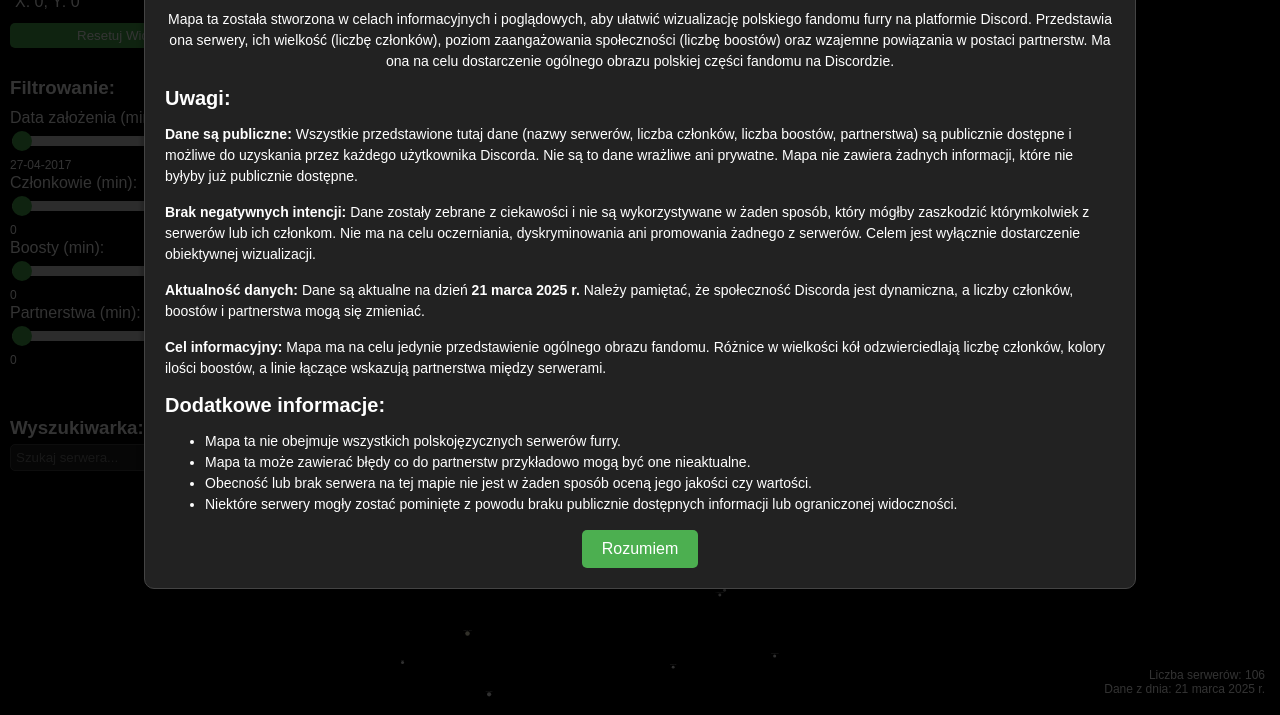
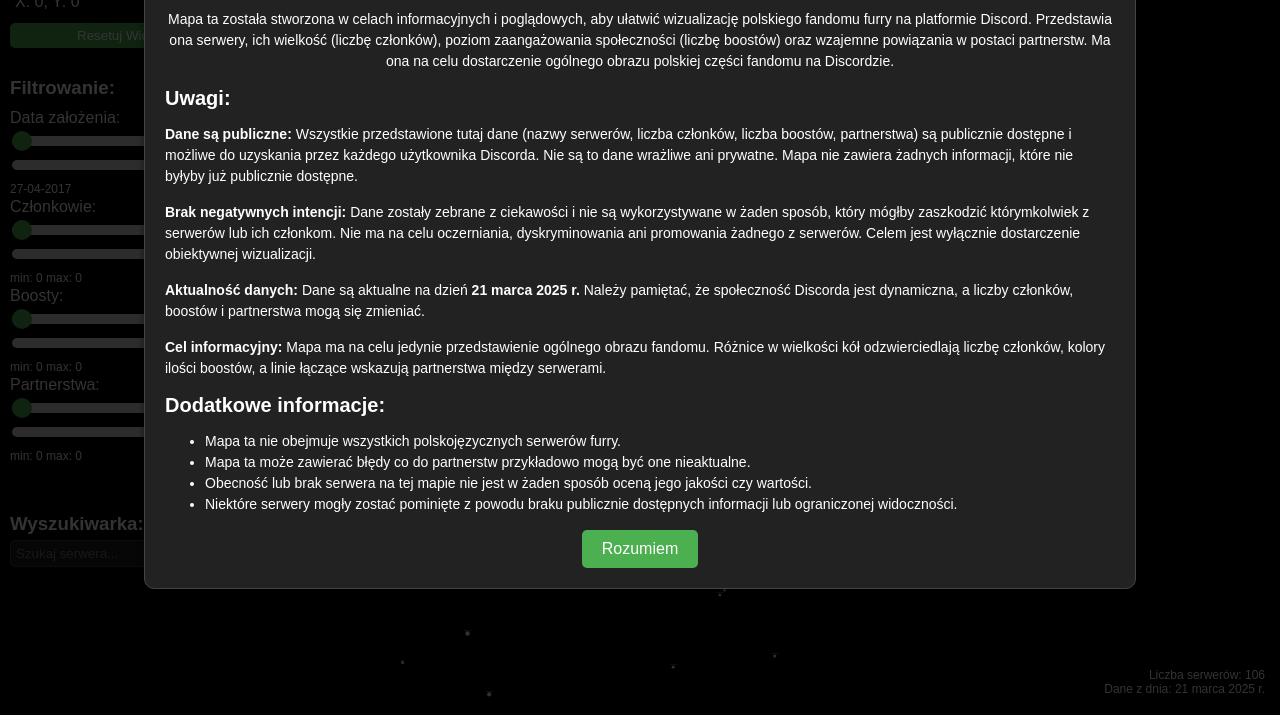
Before and after one commit to GalecO1987/galeco1987.github.io, a plain HTML site: page index.html in a window 1280 px wide. Shown: the part 89-804 px from the top of the page. Drawn offline with nearby package versions, Linux system fonts and the light colour scheme.

Commit message:
Update index.html

```diff
--- a/index.html
+++ b/index.html
@@ -53,21 +53,61 @@
     <button id="resetButton" class="mobile-hidden">Resetuj Widok</button>
     <h3>Filtrowanie:</h3>
     <div id="filterPanel">
-      <label for="dateFilter">Data założenia (min):</label>
-      <input type="range" id="dateFilter" min="0" max="100" value="0">
-      <p id="dateValue">01-01-2017</p>
+      <div class="filter-item">
+        <label for="dateFilterMin">Data założenia:</label>
+        <div class="range-slider-container">
+          <div class="range-track"></div>
+          <div class="range-fill"></div>
+          <input type="range" id="dateFilterMin" class="range-min" min="0" max="1" value="0">
+          <input type="range" id="dateFilterMax" class="range-max" min="0" max="1" value="1">
+        </div>
+        <p id="dateValue" class="filter-value-display">
+          <span class="min-value">min: -</span>
+          <span class="max-value">max: -</span>
+        </p>
+      </div>
 
-      <label for="memberFilter">Członkowie (min):</label>
-      <input type="range" id="memberFilter" min="0" max="2000" value="0">
-      <p id="memberValue">0</p>
+      <div class="filter-item">
+        <label for="memberFilterMin">Członkowie:</label>
+        <div class="range-slider-container">
+          <div class="range-track"></div>
+          <div class="range-fill"></div>
+          <input type="range" id="memberFilterMin" class="range-min" min="0" max="1" value="0">
+          <input type="range" id="memberFilterMax" class="range-max" min="0" max="1" value="1">
+        </div>
+        <p id="memberValue" class="filter-value-display">
+          <span class="min-value">min: 0</span>
+          <span class="max-value">max: 0</span>
+        </p>
+      </div>
 
-      <label for="boostFilter">Boosty (min):</label>
-      <input type="range" id="boostFilter" min="0" max="30" value="0">
-      <p id="boostValue">0</p>
+      <div class="filter-item">
+        <label for="boostFilterMin">Boosty:</label>
+        <div class="range-slider-container">
+          <div class="range-track"></div>
+          <div class="range-fill"></div>
+          <input type="range" id="boostFilterMin" class="range-min" min="0" max="1" value="0">
+          <input type="range" id="boostFilterMax" class="range-max" min="0" max="1" value="1">
+        </div>
+        <p id="boostValue" class="filter-value-display">
+          <span class="min-value">min: 0</span>
+          <span class="max-value">max: 0</span>
+        </p>
+      </div>
 
-      <label for="partnershipFilter">Partnerstwa (min):</label>
-      <input type="range" id="partnershipFilter" min="0" value="0">
-      <p id="partnershipValue">0</p>
+      <div class="filter-item">
+        <label for="partnershipFilterMin">Partnerstwa:</label>
+        <div class="range-slider-container">
+          <div class="range-track"></div>
+          <div class="range-fill"></div>
+          <input type="range" id="partnershipFilterMin" class="range-min" min="0" max="1" value="0">
+          <input type="range" id="partnershipFilterMax" class="range-max" min="0" max="1" value="1">
+        </div>
+        <p id="partnershipValue" class="filter-value-display">
+          <span class="min-value">min: 0</span>
+          <span class="max-value">max: 0</span>
+        </p>
+      </div>
     </div>
     <div id="searchContainer">
       <h3><label for="searchInput">Wyszukiwarka:</label></h3>
@@ -82,18 +122,16 @@
       <h2 id="serverInfo-name"></h2>
       <div id="serverInfo-members"></div>
       <p id="serverInfo-boosts"></p>
-      <p id="serverInfo-partnerships-count"></p> <!-- Dodajemy nowy element -->
+      <p id="serverInfo-partnerships-count"></p>
       <h3>Partnerstwa:</h3>
       <ul id="serverInfo-partnerships-list"></ul>
     </div>
 
-    <!--  Przeniesione POZA svg -->
     <div id="bottomInfo">
         <div id="dataDate">
           <div>Liczba serwerów: <span id="serverCount"></span></div>
           <div>Dane z dnia: 21 marca 2025 r.</div>
       </div>
-      <!-- Usunięto div #dataAuthor -->
     </div>
 
   <script src="https://d3js.org/d3.v7.min.js"></script>
```
